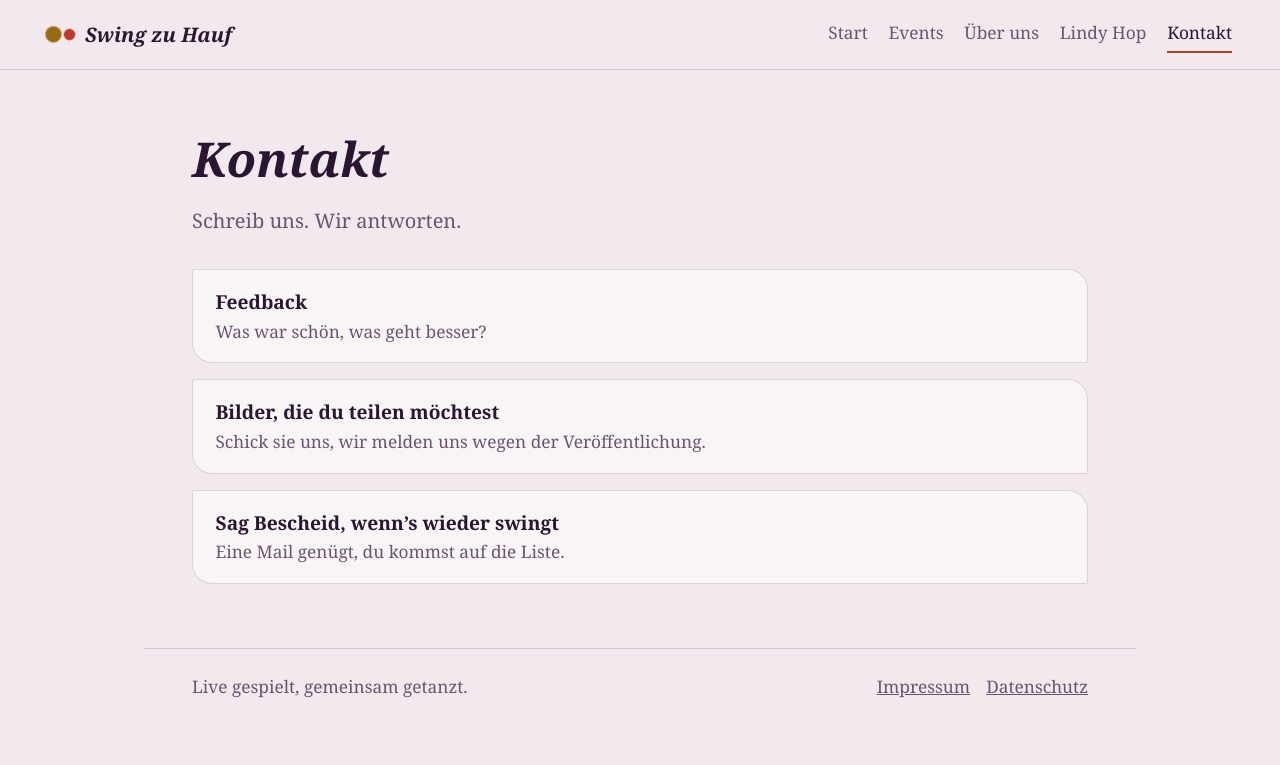
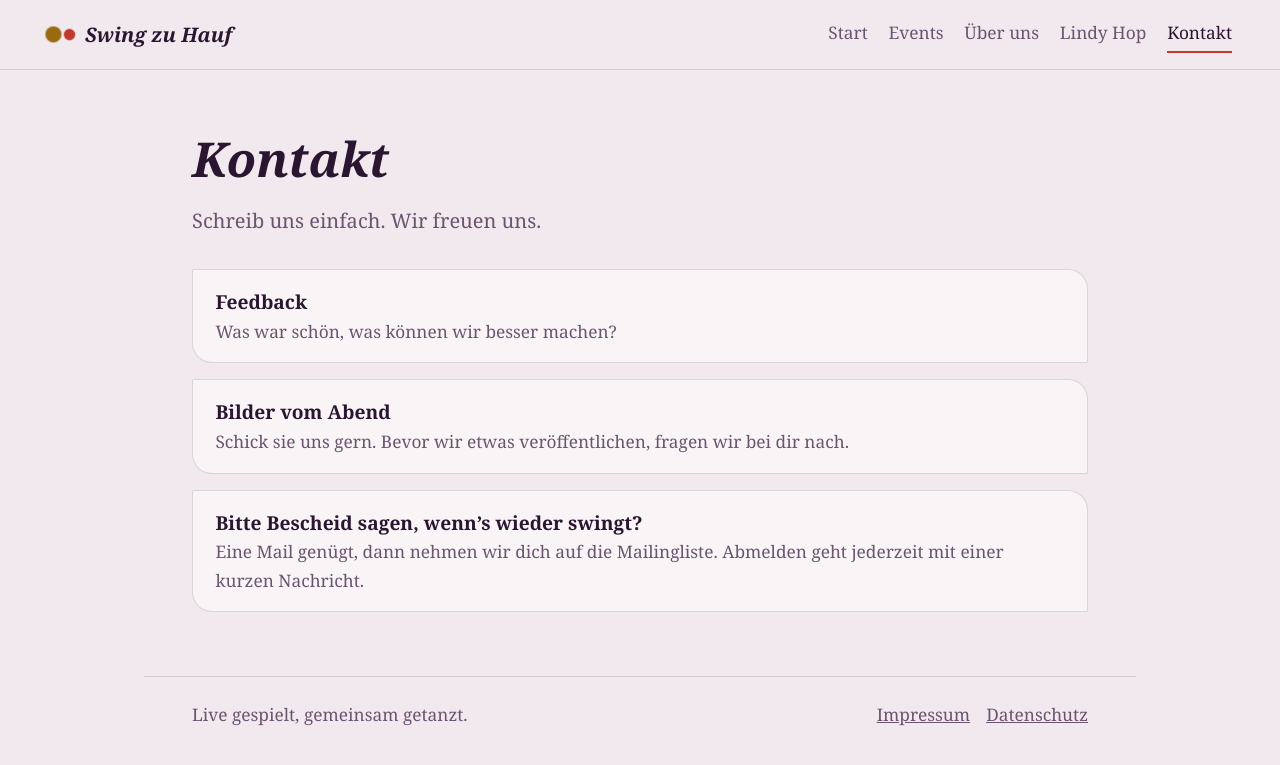
Before and after one commit to grummelgans/swing-zu-hauf, a Jekyll site: the page built from kontakt.html, in a window 1280 px wide. Shown: the top 765 px of the page. Built offline with Jekyll 4.4.1, drawn with Linux system fonts in a browser that asks for light colours.

Commit message:
Kontakt überarbeitet und mit richtiger Mailadresse

```diff
--- a/_config.yml
+++ b/_config.yml
@@ -11,7 +11,7 @@ url: "https://grummelgans.github.io"
 baseurl: "/swing-zu-hauf"
 
 # Kontakt und Namen, die auf mehreren Seiten auftauchen
-email: jl.hauf@gmail.com
+email: jlhauf.info@gmail.com
 bruder_schlagzeug: "Jan Hauf"   # TODO
 bruder_tanz: "Lukas Hauf"               # TODO
 
--- a/kontakt.html
+++ b/kontakt.html
@@ -4,9 +4,9 @@ title: Kontakt
 permalink: /kontakt/
 ---
 <h2>Kontakt</h2>
-<p class="lead">Schreib uns. Wir antworten.</p>
+<p class="lead">Schreib uns einfach. Wir freuen uns.</p>
 <div class="mail">
-  <a href="mailto:{{ site.email }}?subject=Feedback"><b>Feedback</b><span>Was war schön, was geht besser?</span></a>
-  <a href="mailto:{{ site.email }}?subject=Fotos"><b>Bilder, die du teilen möchtest</b><span>Schick sie uns, wir melden uns wegen der Veröffentlichung.</span></a>
-  <a href="mailto:{{ site.email }}?subject=Mailingliste"><b>Sag Bescheid, wenn’s wieder swingt</b><span>Eine Mail genügt, du kommst auf die Liste.</span></a>
+  <a href="mailto:{{ site.email }}?subject=Feedback"><b>Feedback</b><span>Was war schön, was können wir besser machen?</span></a>
+  <a href="mailto:{{ site.email }}?subject=Fotos"><b>Bilder vom Abend</b><span>Schick sie uns gern. Bevor wir etwas veröffentlichen, fragen wir bei dir nach.</span></a>
+  <a href="mailto:{{ site.email }}?subject=Mailingliste"><b>Bitte Bescheid sagen, wenn’s wieder swingt?</b><span>Eine Mail genügt, dann nehmen wir dich auf die Mailingliste. Abmelden geht jederzeit mit einer kurzen Nachricht.</span></a>
 </div>
```
